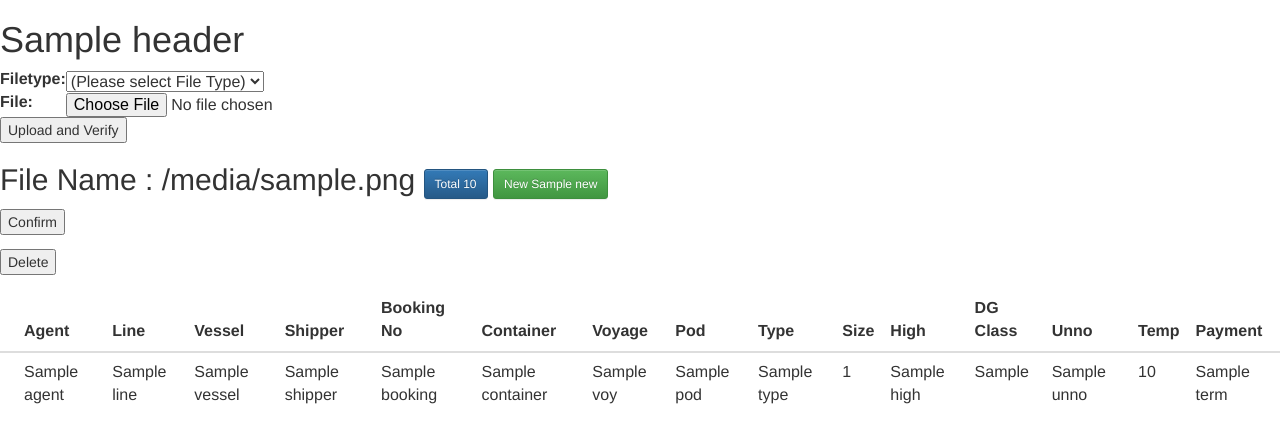
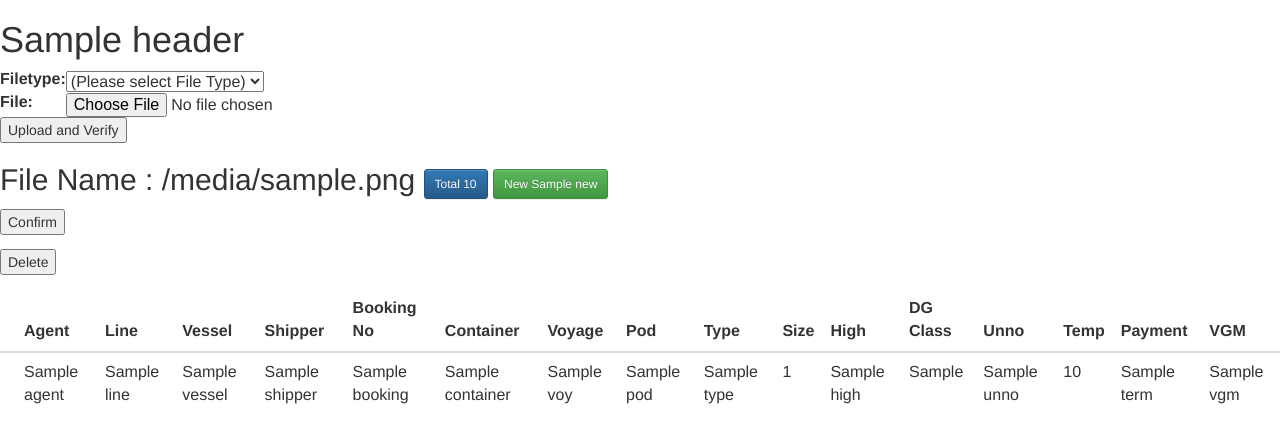
Before and after one commit to chutchais/CRM, a Django app: template templates/upload_form.html in a window 1280 px wide. Shown: the top 443 px of the page. Run offline with Django 3.2, Linux system fonts and the light colour scheme; tables that the repository leaves empty hold one stand-in row (values such as "Sample post"); the template is opened without the code that fills it: values that come from a table or form of the project are taken from there, most other values are stand-ins (such as "Sample title", 1, 10 or a date in 2020); some libraries are stand-ins or nearby versions.

Commit message:
Add Column VGM

```diff
--- a/shore/models.py
+++ b/shore/models.py
@@ -34,6 +34,8 @@ class FileType(models.Model):
 	unno_col  = models.CharField(max_length=50,blank=True, null=True)
 	stowage_col  = models.CharField(max_length=50,blank=True, null=True)
 	temp_col  = models.CharField(max_length=50,blank=True, null=True)
+	vgm_col = models.CharField(max_length=50,blank=True, null=True)
+	update_vgm = models.BooleanField(verbose_name ='Upload VGM',default=False)
 	status = models.CharField(max_length=1,choices=STATUS_CHOICES,default=ACTIVE)
 	created_date = models.DateTimeField(auto_now_add=True)
 	modified_date = models.DateTimeField(blank=True, null=True,auto_now=True)
--- a/templates/upload_form.html
+++ b/templates/upload_form.html
@@ -75,6 +75,7 @@
       <th>Unno</th>
       <th>Temp</th>
       <th>Payment</th>
+      <th>VGM</th>
     </tr>
   </thead>
   <tbody>
@@ -100,6 +101,7 @@
           <td>{{ row.unno }}</td>
           <td>{{ row.temp }}</td>
           <td>{{ row.term }}</td>
+          <td>{{ row.vgm }}</td>
 
         </tr>
 
```
Also changed, not shown: shore/views.py (+14 -0 lines).
